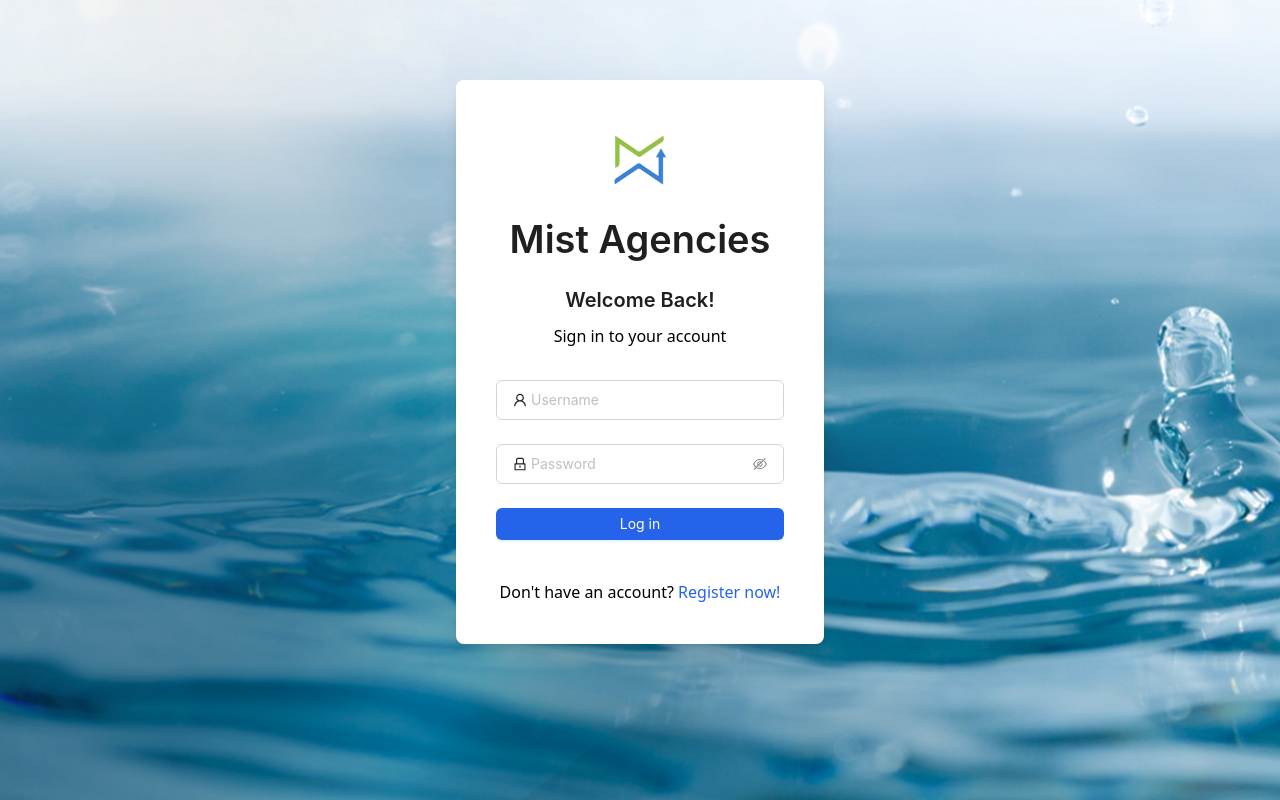
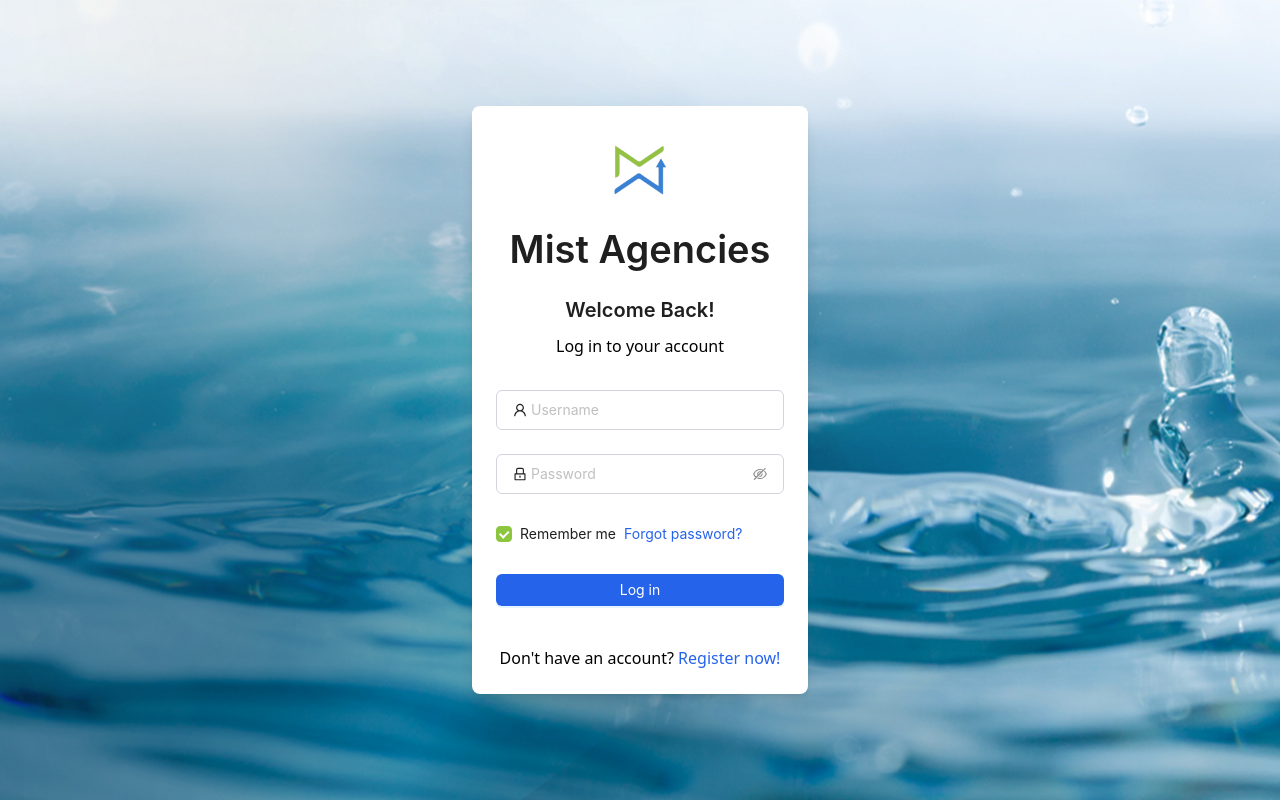
Before and after one commit to Sugi-sukram/Mist-agencies, a Next.js app: page /login in a window 1280 px wide. Built offline with nearby package versions, Linux system fonts and the light colour scheme.

Commit message:
login ui completed

```diff
--- a/src/app/(admin)/login/page.tsx
+++ b/src/app/(admin)/login/page.tsx
@@ -1,5 +1,5 @@
 "use client";
-import React from "react";
+import React, { useEffect } from "react";
 import {
   Form,
   Input,
@@ -17,21 +17,43 @@ import appIcon from "@/assets/appIcon.png";
 const { Title } = Typography;
 
 const LoginPage: React.FC = () => {
+  const [form] = Form.useForm();
   const onFinish = (values: any) => {
-    message.success("Login Successful!");
-    console.log("Received values of form: ", values);
+    // If "Remember Me" is checked, store username and password in localStorage
+    if (values.remember) {
+      localStorage.setItem('username', values.username);
+      localStorage.setItem('password', values.password); // Be careful with storing passwords!
+    } else {
+      sessionStorage.setItem('username', values.username);
+      sessionStorage.setItem('password', values.password); // Only persist for the session
+    }
+
+    message.success('Login Successful!');
+    console.log('Received values of form: ', values);
   };
+  useEffect(() => {
+    // Check localStorage for stored username/password if "Remember Me" was used
+    const storedUsername = localStorage.getItem('username');
+    const storedPassword = localStorage.getItem('password');
+
+    if (storedUsername && storedPassword) {
+      form.setFieldsValue({
+        username: storedUsername,
+        password: storedPassword,
+        remember: true, // Automatically check the "Remember Me" box
+      });
+    }
+  }, [form]);
 
   return (
     <section
-      className="bg-blue-100 text-center py-20 relative bg-cover bg-center h-screen bg-no-repeat "
+      className="bg-blue-100 text-center flex align-middle justify-center relative bg-cover bg-center h-screen bg-no-repeat "
       style={{
         backgroundImage: `url(${homePageImage.src})`,
       }}
     >
       <div className="flex justify-center items-center bg-transparent">
-
-        <div className="bg-white p-10 rounded-lg shadow-lg  max-w-md text-center">
+        <div className="bg-white p-6 rounded-lg shadow-lg  max-w-md text-center">
           <div className="mb-8 text-center">
             <div className="flex justify-center items-center mb-4">
               <Image
@@ -41,15 +63,16 @@ const LoginPage: React.FC = () => {
                 height={80}
               />
             </div>
-            <Title level={1} className="text-3xl font-bold">
+            <Title level={1} className=" font-bold">
               Mist Agencies
             </Title>
             <Title level={4} className="mt-2 font-semibold">
               Welcome Back!
             </Title>
-            <p>Sign in to your account</p>
+            <p>Log in to your account</p>
           </div>
           <Form
+           form={form}
             name="login"
             className="login-form"
             initialValues={{ remember: true }}
@@ -79,14 +102,14 @@ const LoginPage: React.FC = () => {
                 className="py-2 px-4 border border-gray-300 rounded-md w-full"
               />
             </Form.Item>
-            {/* <Form.Item className="flex justify-between items-center">
+            <Form.Item className="flex justify-between items-center">
               <Form.Item name="remember" valuePropName="checked" noStyle>
                 <Checkbox>Remember me</Checkbox>
               </Form.Item>
               <a className="text-blue-600 hover:underline" href="">
                 Forgot password?
               </a>
-            </Form.Item> */}
+            </Form.Item>
             <Form.Item>
               <Button
                 type="primary"
```
Also changed, not shown: src/pages/api/v1/user/[id].ts (added), src/pages/api/v1/user/index.ts (renamed from src/pages/api/user/index.ts).
